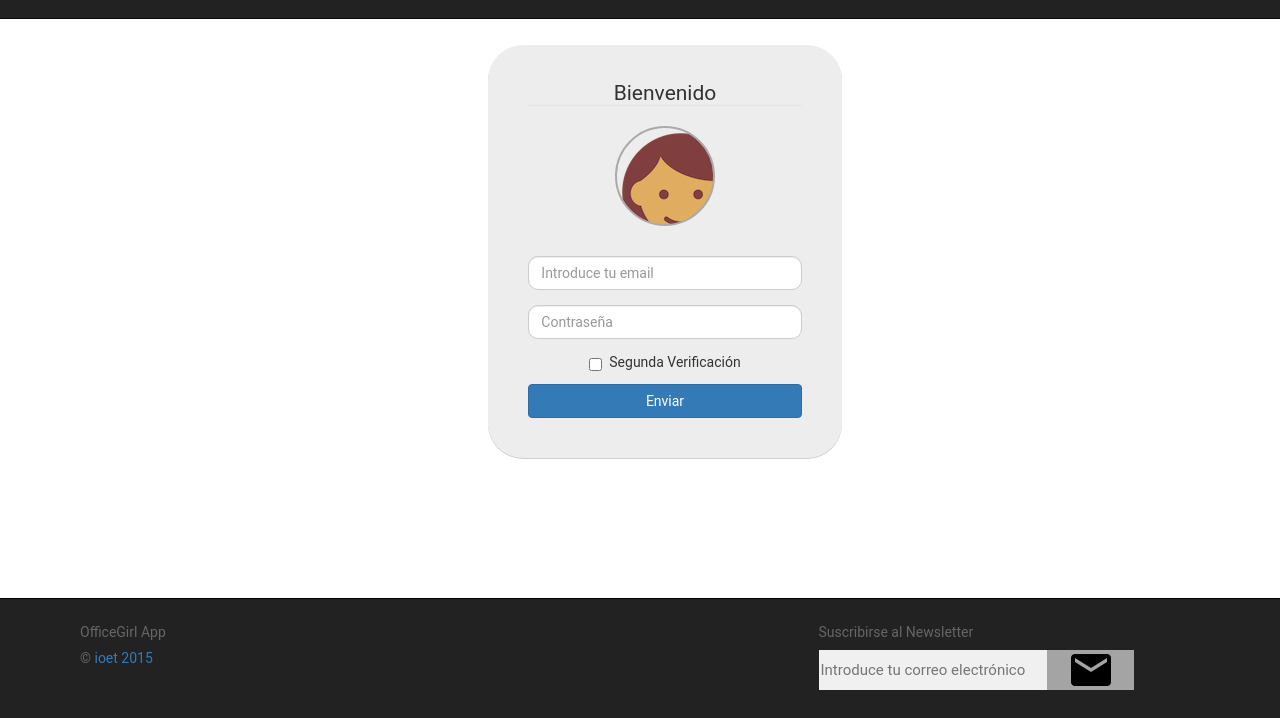
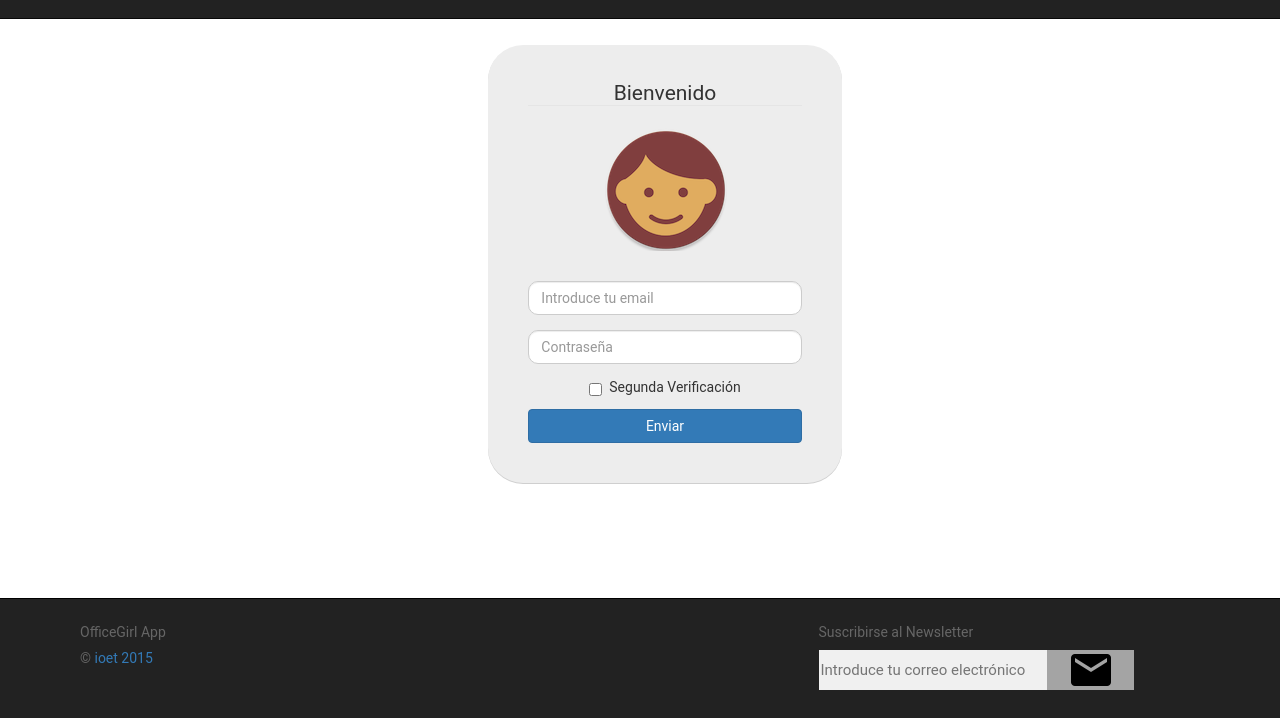
Before and after one commit to ioet/git-trainning, a plain HTML site: page officegirl-app/static_view/login.html in a window 1280 px wide. Shown: the part 82-800 px from the top of the page. Drawn offline with Linux system fonts and the light colour scheme.

Commit message:
Eliminar border

```diff
--- a/officegirl-app/static_view/css/styles.css
+++ b/officegirl-app/static_view/css/styles.css
@@ -10,10 +10,9 @@ body {
 
 }
 .avatar{
-    width: 100px;height: 100px;
+    width: 125px;height: 125px;
     margin: 10px auto 30px;
-    border-radius: 100%;
-    border: 2px solid #aaa;
+
 
     background: url(../img/logo.png);
 }
```
